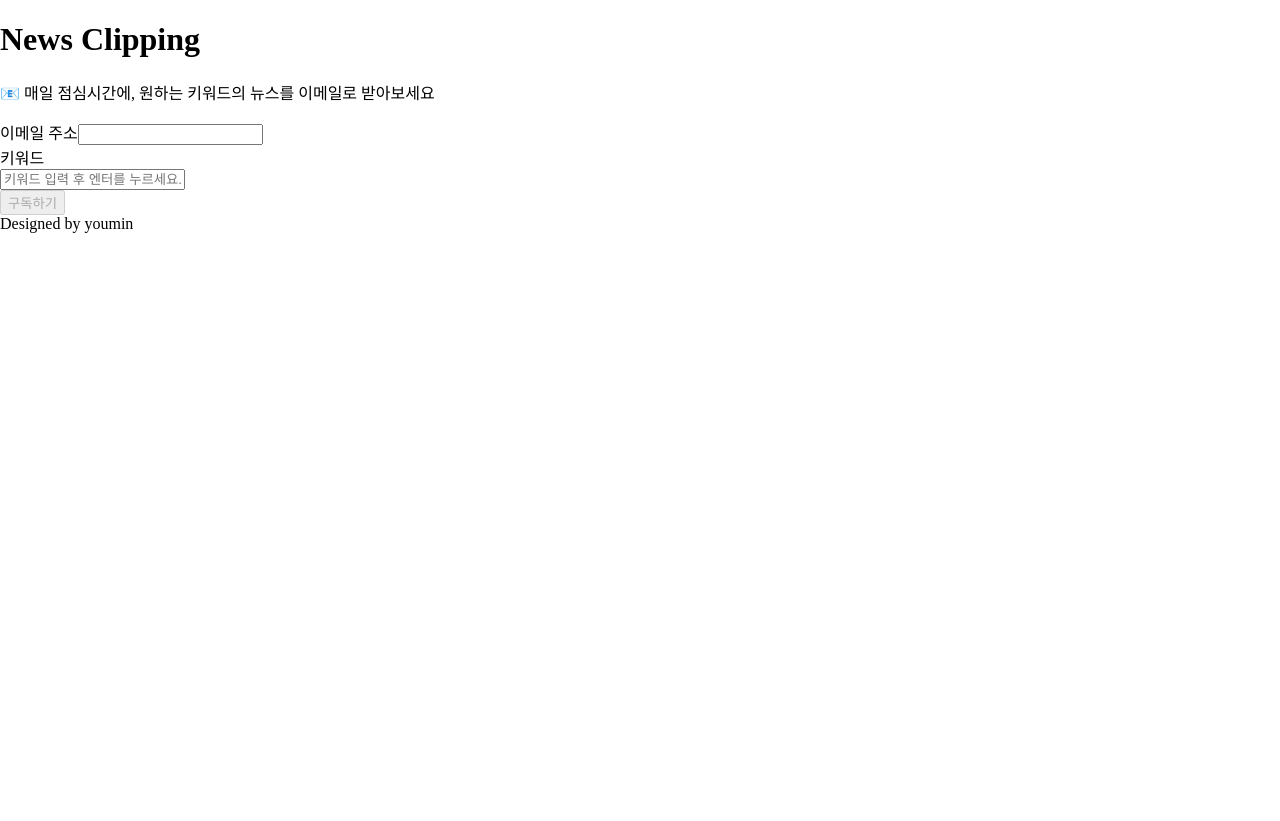
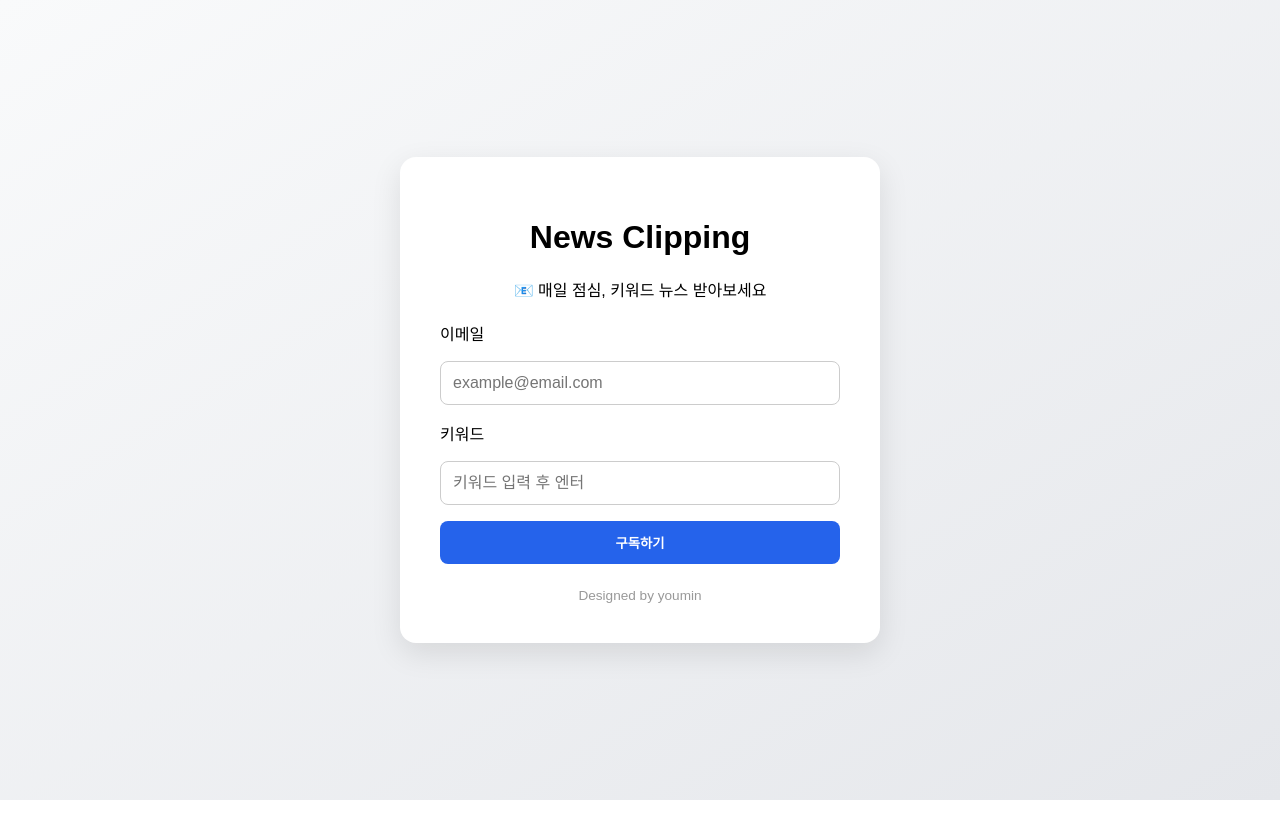
Before and after one commit to youminlee/news-clipping, a Next.js app: page / in a window 1280 px wide. After the commit the page ends 800 px from the top, so only its background shows below. Built offline with nearby package versions, Linux system fonts and the light colour scheme.

Commit message:
feat: completely reset layout to full center using raw CSS

```diff
--- a/app/page.tsx
+++ b/app/page.tsx
@@ -1,118 +1,29 @@
 "use client";
-import React, { useState } from "react";
+import "./reset.css"; // 이거 추가
 
 export default function Home() {
-  const [email, setEmail] = useState("");
-  const [keyword, setKeyword] = useState("");
-  const [keywords, setKeywords] = useState<string[]>([]);
-  const [submitted, setSubmitted] = useState(false);
-  const [loading, setLoading] = useState(false);
-  const [error, setError] = useState("");
-
-  const addKeyword = () => {
-    if (keyword && !keywords.includes(keyword)) {
-      setKeywords([...keywords, keyword]);
-      setKeyword("");
-    }
-  };
-
-  const removeKeyword = (kw: string) => {
-    setKeywords(keywords.filter((k) => k !== kw));
-  };
-
-  const handleSubmit = async (e: React.FormEvent) => {
-    e.preventDefault();
-    setLoading(true);
-    setError("");
-    try {
-      const res = await fetch("/api/subscribe", {
-        method: "POST",
-        headers: { "Content-Type": "application/json" },
-        body: JSON.stringify({ email, keywords }),
-      });
-      if (!res.ok) throw new Error("Failed to subscribe");
-      setSubmitted(true);
-    } catch (err: any) {
-      setError(err.message);
-    } finally {
-      setLoading(false);
-    }
-  };
-
   return (
-    <div className="min-h-screen flex items-center justify-center bg-gradient-to-br from-gray-100 to-gray-200 px-4">
-      <div className="w-full max-w-xl bg-white rounded-xl shadow-xl p-10 space-y-6">
-        <div className="text-center">
-          <h1 className="text-4xl font-bold text-gray-800 mb-2">News Clipping</h1>
-          <p className="text-gray-600 text-sm">
-            📧 매일 점심시간에, 원하는 키워드의 뉴스를 이메일로 받아보세요
-          </p>
+    <html lang="ko">
+      <head>
+        <title>News Clipping</title>
+        <meta name="viewport" content="width=device-width, initial-scale=1" />
+      </head>
+      <body>
+        <div className="full-wrapper">
+          <div className="card">
+            <h1>News Clipping</h1>
+            <p>📧 매일 점심, 키워드 뉴스 받아보세요</p>
+            <form>
+              <label>이메일</label>
+              <input type="email" placeholder="example@email.com" />
+              <label>키워드</label>
+              <input type="text" placeholder="키워드 입력 후 엔터" />
+              <button type="submit">구독하기</button>
+            </form>
+            <footer>Designed by youmin</footer>
+          </div>
         </div>
-
-        {submitted ? (
-          <div className="text-center text-green-600 text-lg py-10">
-            🎉 구독이 완료되었습니다!
-          </div>
-        ) : (
-          <form onSubmit={handleSubmit} className="space-y-6">
-            <div>
-              <label className="block mb-2 text-sm font-medium text-gray-700">이메일 주소</label>
-              <input
-                type="email"
-                className="w-full border border-gray-300 rounded px-4 py-2 focus:outline-none focus:ring-2 focus:ring-blue-400"
-                value={email}
-                onChange={(e) => setEmail(e.target.value)}
-                required
-              />
-            </div>
-
-            <div>
-              <label className="block mb-2 text-sm font-medium text-gray-700">키워드</label>
-              <div className="flex flex-wrap gap-2 mb-2">
-                {keywords.map((kw) => (
-                  <span
-                    key={kw}
-                    className="bg-blue-100 text-blue-700 px-3 py-1 rounded-full text-sm flex items-center"
-                  >
-                    {kw}
-                    <button
-                      type="button"
-                      className="ml-2 text-xs text-blue-500 hover:text-blue-700"
-                      onClick={() => removeKeyword(kw)}
-                    >
-                      ×
-                    </button>
-                  </span>
-                ))}
-              </div>
-              <input
-                type="text"
-                className="w-full border border-gray-300 rounded px-4 py-2 focus:outline-none focus:ring-2 focus:ring-blue-400"
-                value={keyword}
-                onChange={(e) => setKeyword(e.target.value)}
-                onKeyDown={(e) => {
-                  if (e.key === "Enter") {
-                    e.preventDefault();
-                    addKeyword();
-                  }
-                }}
-                placeholder="키워드 입력 후 엔터를 누르세요."
-              />
-            </div>
-
-            <button
-              type="submit"
-              className="w-full bg-blue-600 text-white py-3 rounded-lg hover:bg-blue-700 transition duration-200 font-semibold"
-              disabled={loading || !email || keywords.length === 0}
-            >
-              {loading ? "구독 중..." : "구독하기"}
-            </button>
-            {error && <div className="text-red-600 text-center text-sm">{error}</div>}
-          </form>
-        )}
-
-        <footer className="text-xs text-gray-400 text-right mt-8">Designed by youmin</footer>
-      </div>
-    </div>
+      </body>
+    </html>
   );
 }
--- /dev/null
+++ b/app/reset.css
@@ -0,0 +1,63 @@
+html,
+body {
+  margin: 0;
+  padding: 0;
+  height: 100%;
+  font-family: sans-serif;
+  background: linear-gradient(to bottom right, #f9fafb, #e5e7eb);
+}
+
+.full-wrapper {
+  display: flex;
+  justify-content: center;
+  align-items: center;
+  height: 100vh;
+  width: 100vw;
+}
+
+.card {
+  background: white;
+  padding: 40px;
+  border-radius: 16px;
+  box-shadow: 0 10px 30px rgba(0, 0, 0, 0.1);
+  width: 100%;
+  max-width: 480px;
+  box-sizing: border-box;
+  text-align: center;
+}
+
+form {
+  margin-top: 20px;
+  display: flex;
+  flex-direction: column;
+  gap: 16px;
+  text-align: left;
+}
+
+input {
+  padding: 12px;
+  border-radius: 8px;
+  border: 1px solid #ccc;
+  font-size: 16px;
+  width: 100%;
+}
+
+button {
+  padding: 12px;
+  border-radius: 8px;
+  background: #2563eb;
+  color: white;
+  border: none;
+  cursor: pointer;
+  font-weight: bold;
+}
+
+button:hover {
+  background: #1e40af;
+}
+
+footer {
+  margin-top: 24px;
+  font-size: 0.85rem;
+  color: #999;
+}
```
